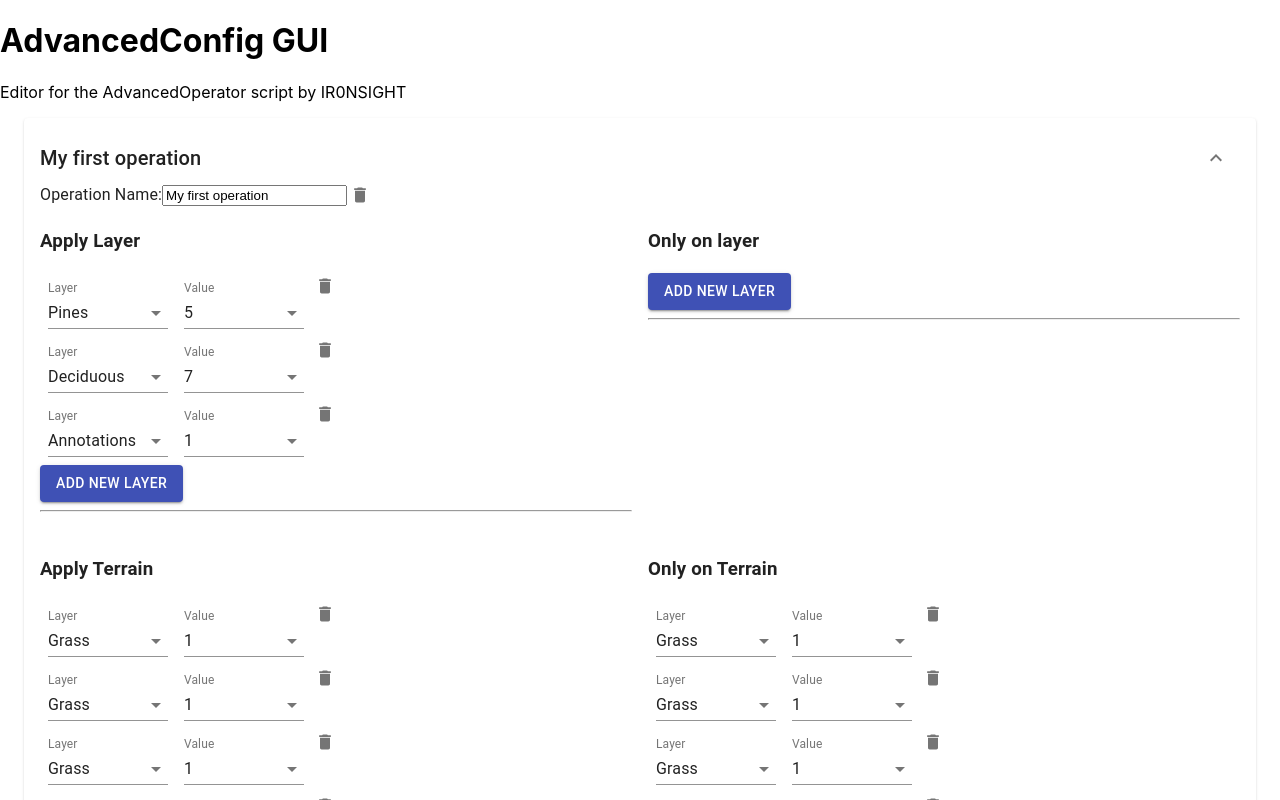
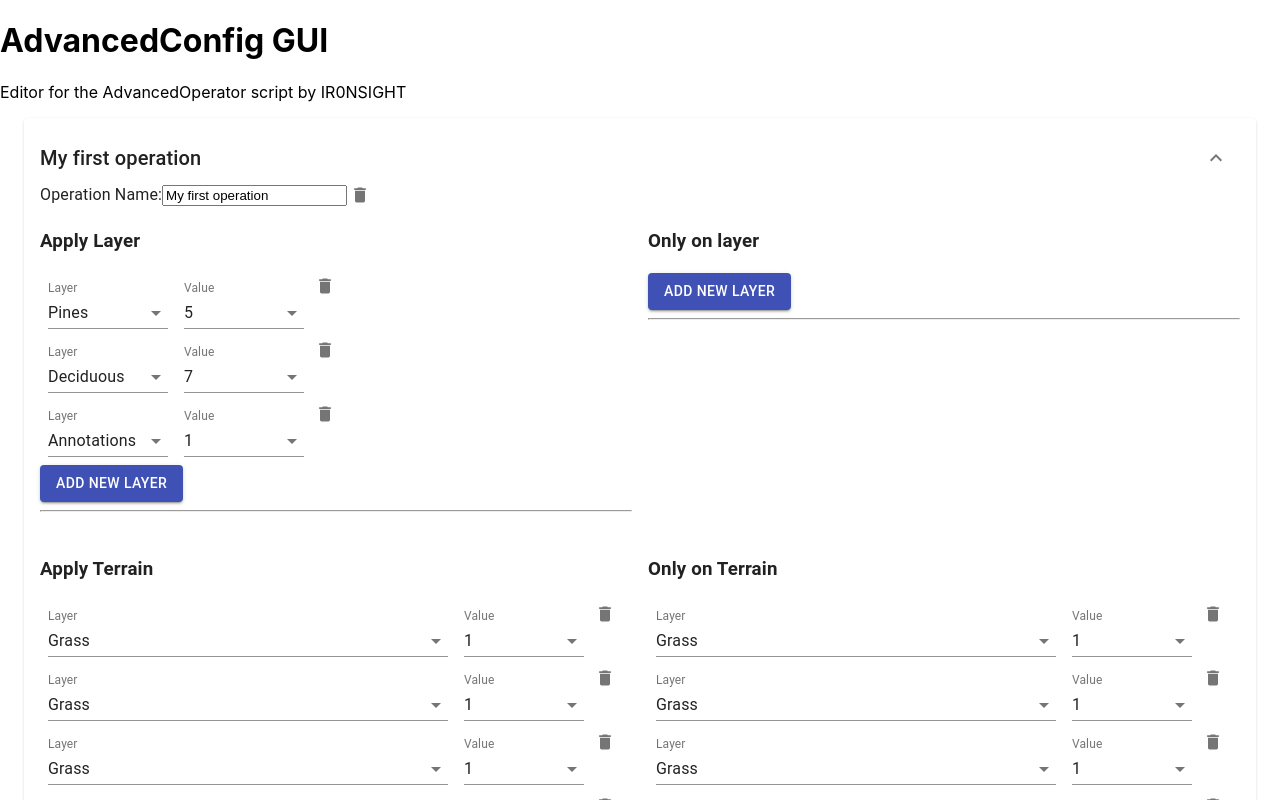
Before and after one commit to IR0NSIGHT/AdvancedOperationGUI, a React (Create React App) app in the folder my-react-app/: page / in a window 1280 px wide. Both pictures are taken after a click on the button 1216 px from the left and 157 px from the top of the page. Shown: the top 800 px of the page. Built offline with nearby package versions, Linux system fonts and the light colour scheme; what @storybook/blocks would draw is missing.

Commit message:
Make terrain selector wider for long terrain names

```diff
--- a/my-react-app/src/ConfigComponents/Terrain/TerrainSelector.tsx
+++ b/my-react-app/src/ConfigComponents/Terrain/TerrainSelector.tsx
@@ -12,7 +12,7 @@ export type TerrainSelectorProps = {
 const useStyles = makeStyles((theme) => ({
   formControl: {
     margin: theme.spacing(1),
-    minWidth: 120,
+    width: "25em",
   },
   selectEmpty: {
     marginTop: theme.spacing(2),
```
